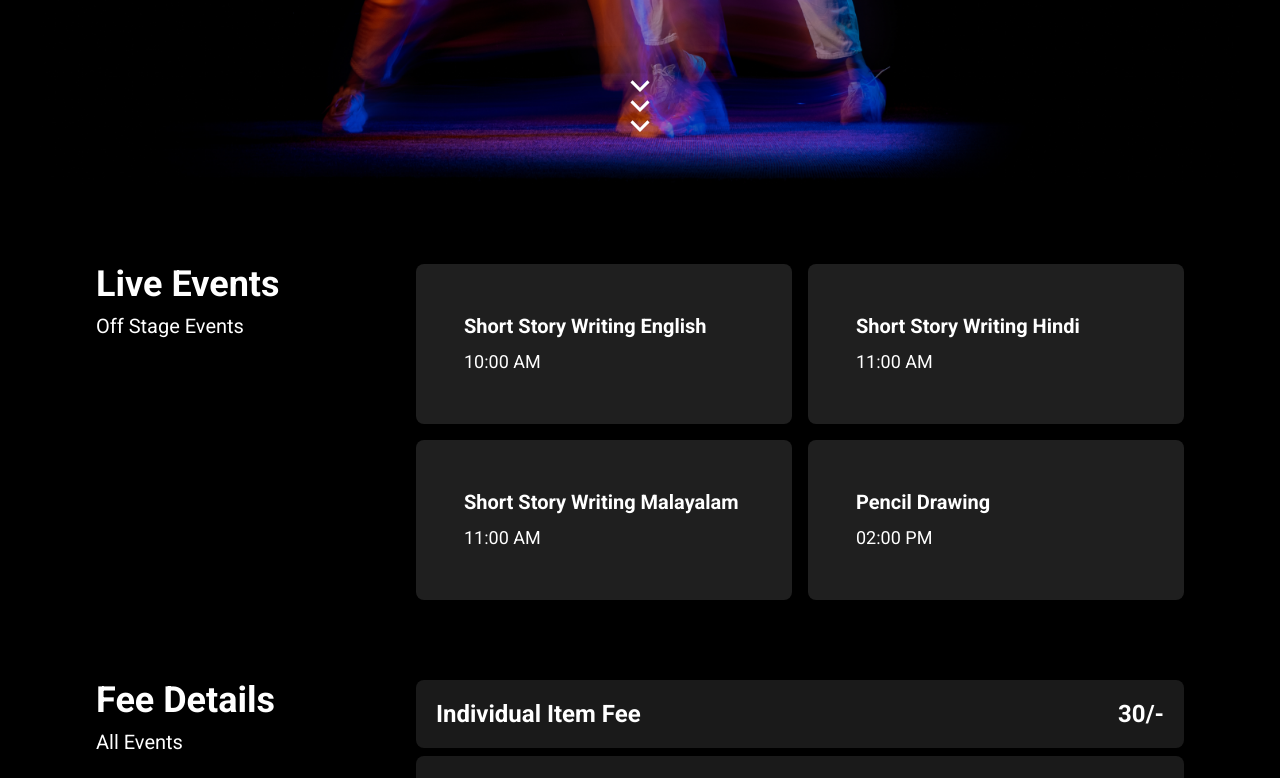
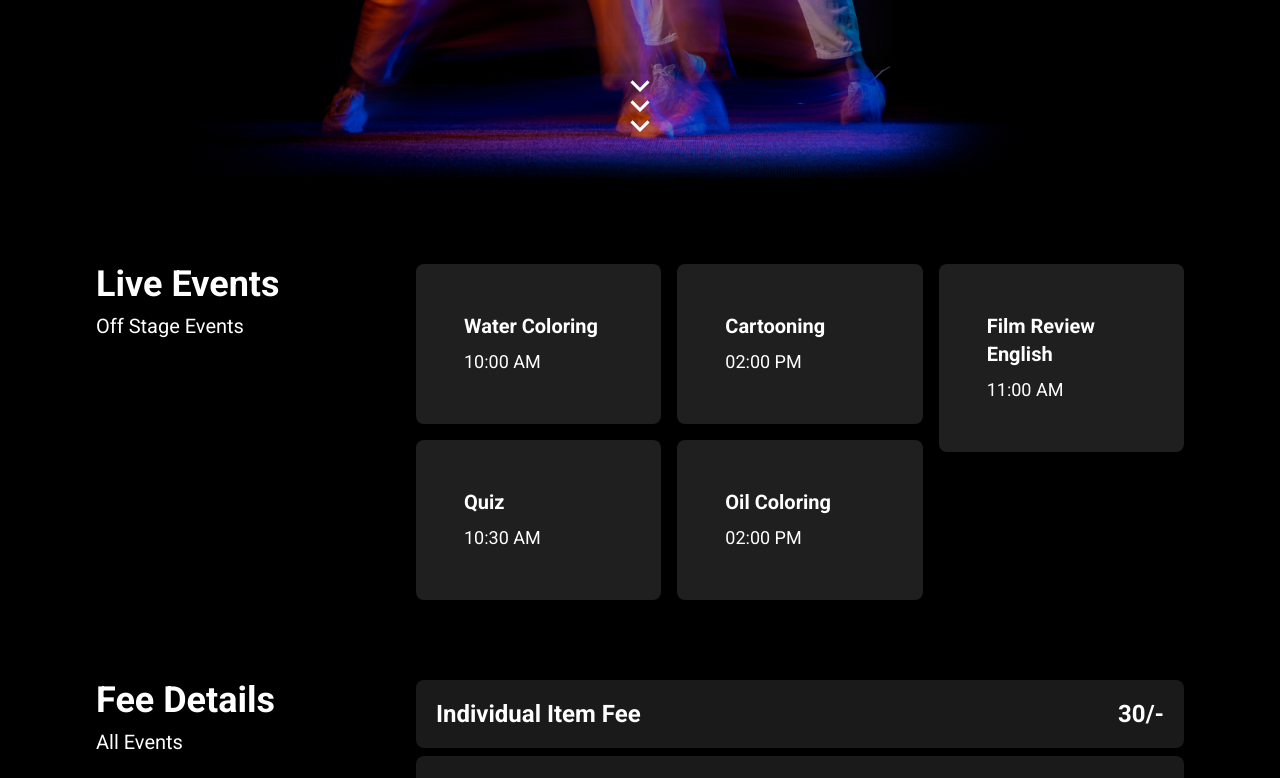
Before and after one commit to hackclub-cucek/sattva, a Next.js app: page / in a window 1280 px wide. Shown: the part 616-1394 px from the top of the page. Built offline with nearby package versions, Linux system fonts and the light colour scheme; a web font is replaced by a local one.

Commit message:
Live Events

```diff
--- a/components/liveEvents.js
+++ b/components/liveEvents.js
@@ -10,23 +10,33 @@ export default function LiveEvents() {
             <div className='flex lg:flex-row flex-col w-full lg:max-w-3xl lg:space-x-4 space-y-2 lg:space-y-0'>
                 <div className='w-full max-w-3xl lg:space-y-4 space-y-2'>
                     <div className='flex flex-col space-y-2 bg-grayshade lg:px-12 lg:py-12 px-8 py-8 rounded-lg'>
-                        <h2 className='font-roboto font-semibold text-xl '>Short Story Writing English</h2>
+                        <h2 className='font-roboto font-semibold text-xl '>Water Coloring</h2>
                         <p className='font-roboto font-normal text-sm lg:text-lg'>10:00 AM</p>
                     </div>
                     <div className='flex flex-col space-y-2 bg-grayshade lg:px-12 lg:py-12 px-8 py-8 rounded-lg'>
-                        <h2 className='font-roboto font-semibold text-xl '>Short Story Writing Malayalam</h2>
-                        <p className='font-roboto font-normal text-sm lg:text-lg'>11:00 AM</p>
+                        <h2 className='font-roboto font-semibold text-xl '>Quiz</h2>
+                        <p className='font-roboto font-normal text-sm lg:text-lg'>10:30 AM</p>
                     </div>
                 </div>
                 <div className='w-full max-w-3xl lg:space-y-4 space-y-2'>
                     <div className='flex flex-col space-y-2 bg-grayshade lg:px-12 lg:py-12 px-8 py-8 rounded-lg'>
-                        <h2 className='font-roboto font-semibold text-xl '>Short Story Writing Hindi</h2>
+                        <h2 className='font-roboto font-semibold text-xl '>Cartooning</h2>
+                        <p className='font-roboto font-normal text-sm lg:text-lg'>02:00 PM</p>
+                    </div>
+                    <div className='flex flex-col space-y-2 bg-grayshade lg:px-12 lg:py-12 px-8 py-8 rounded-lg'>
+                        <h2 className='font-roboto font-semibold text-xl '>Oil Coloring</h2>
+                        <p className='font-roboto font-normal text-sm lg:text-lg'>02:00 PM</p>
+                    </div>
+                </div>
+                <div className='w-full max-w-3xl lg:space-y-4 space-y-2'>
+                    <div className='flex flex-col space-y-2 bg-grayshade lg:px-12 lg:py-12 px-8 py-8 rounded-lg'>
+                        <h2 className='font-roboto font-semibold text-xl '>Film Review English</h2>
                         <p className='font-roboto font-normal text-sm lg:text-lg'>11:00 AM</p>
                     </div>
-                    <div className='flex flex-col space-y-2 bg-grayshade lg:px-12 lg:py-12 px-8 py-8 rounded-lg'>
+                    {/* <div className='flex flex-col space-y-2 bg-grayshade lg:px-12 lg:py-12 px-8 py-8 rounded-lg'>
                         <h2 className='font-roboto font-semibold text-xl '>Pencil Drawing</h2>
                         <p className='font-roboto font-normal text-sm lg:text-lg'>02:00 PM</p>
-                    </div>
+                    </div> */}
                 </div>
             </div>
         </div>
```
